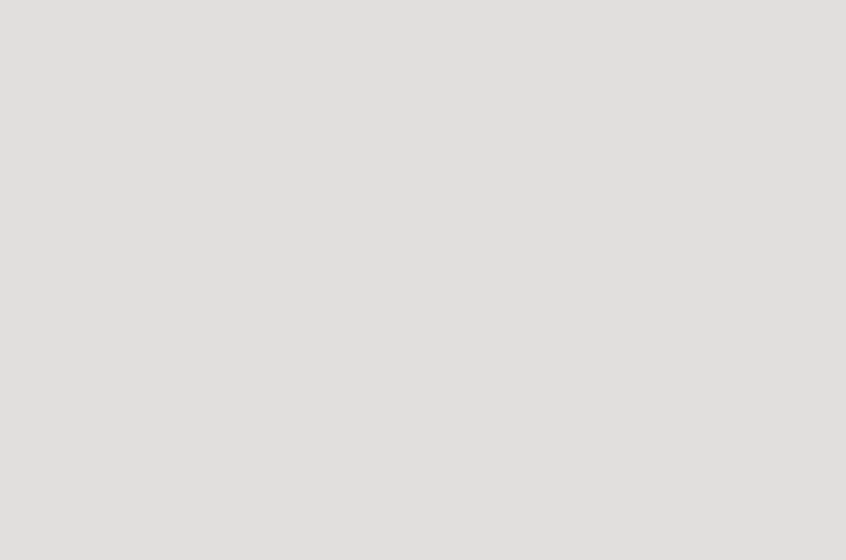
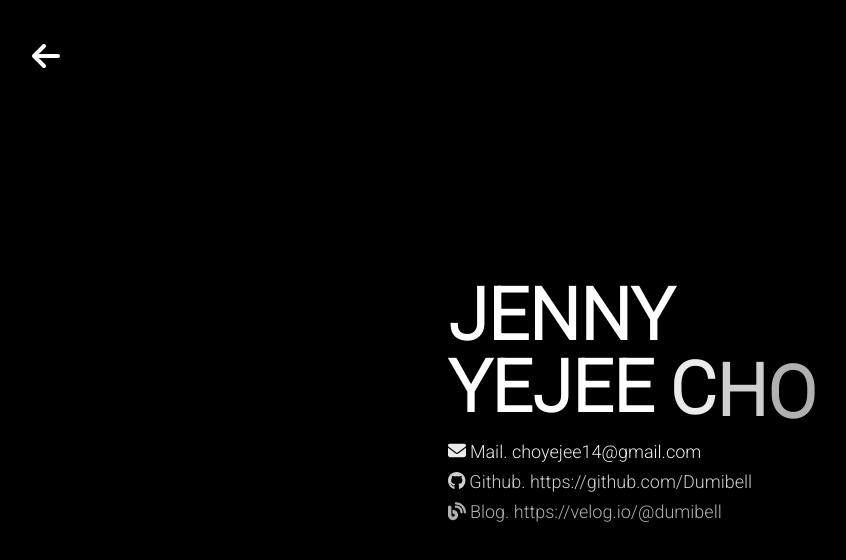
Before and after one commit to Dumibell/PORTFOLIO2, a Next.js app: page / in a window 1280 px wide. Both pictures are taken after a click on the button "CONTACTS". Shown: the top 560 px of the page, without its empty margins (8-854 px from the left). Built offline with nearby package versions, Linux system fonts and the light colour scheme.

Commit message:
fadein css 추가

```diff
--- a/components/About.tsx
+++ b/components/About.tsx
@@ -4,18 +4,16 @@ import { FadeIn } from "ts-react-fade";
 export const About = () => {
   return (
     <div className="w-screen h-screen flex items-center" id="1">
-      {/* <div className="w-full h-full m-16">
+      <div className="w-full h-full m-16">
         <div className="text-7xl font-bold font-Roboto mt-32">
           <div className="flex justify-between">
             <div>
-              <FadeIn delay={500}>
-                <div>
+              <div className="fadeIn position">
                 <p>FRONTEND</p>
                 <p>DEVELOPER</p>
               </div>
-              </FadeIn>
-              <FadeIn delay={900}>
-                <div className="w-[450px] h-52 mt-3">
+
+              <div className="w-[450px] h-52 mt-3 fadeIn image">
                 <Image
                   src="/images/home_img.jpeg"
                   width={450}
@@ -23,10 +21,9 @@ export const About = () => {
                   alt="프로필이미지"
                 />
               </div>
-              </FadeIn>
             </div>
-            <FadeIn delay={700}>
-              <div className="text-base font-light w-[500px] h-[300px] mt-[120px] flex flex-col justify-center items-end">
+
+            <div className="text-base font-light w-[500px] h-[300px] mt-[120px] flex flex-col justify-center items-end selfIntroduction">
               <p>개발자라는 직업을 선택한 이유는</p>
               <p>제가 잘할 수 있는 일이자 좋아하는 일이기 때문입니다.</p>
               <p className="mt-2">
@@ -45,18 +42,16 @@ export const About = () => {
               </p>
               <p> 팀원 간의 소통과 협업의 중요성에 대해 잘 알고 있습니다.</p>
             </div>
-            </FadeIn>
           </div>
-          <FadeIn delay={900}>
+
           <div className="flex flex-col items-end mt-8">
-              <div className="flex flex-col items-end">
+            <div className="flex flex-col items-end name">
               <p>JENNY YEJEE</p>
               <p>CHO</p>
             </div>
           </div>
-          </FadeIn>
         </div>
-      </div> */}
+      </div>
     </div>
   );
 };
--- a/components/Contacts.tsx
+++ b/components/Contacts.tsx
@@ -8,73 +8,70 @@ import { ModalType } from "../pages";
 
 export const Contacts = ({ setModal }: ModalType) => {
   return (
-    // <FadeIn delay={100}>
-    //   <div className="bg-black">
-    //     <FontAwesomeIcon
-    //       icon={faArrowLeft}
-    //       className="text-white fixed m-10 hover:cursor-pointer"
-    //       size="2x"
-    //       onClick={() => setModal(false)}
-    //     />
-    //     <div className="h-screen w-screen flex items-center text-white justify-center">
-    //       <div className="font-Roboto">
-    //         <a
-    //           href="mailto:choyejee14@gmail.com"
-    //           className="text-7xl font-bold "
-    //         >
-    //           <div className="flex">
-    //             <FadeIn delay={100}>J</FadeIn>
-    //             <FadeIn delay={200}>E</FadeIn>
-    //             <FadeIn delay={300}>N</FadeIn>
-    //             <FadeIn delay={40}>N</FadeIn>
-    //             <FadeIn delay={500}>Y</FadeIn>
-    //           </div>
-    //           <div className="flex">
-    //             <FadeIn delay={100}>Y</FadeIn>
-    //             <FadeIn delay={200}>E</FadeIn>
-    //             <FadeIn delay={300}>J</FadeIn>
-    //             <FadeIn delay={400}>E</FadeIn>
-    //             <FadeIn delay={500}>E</FadeIn>
+    <div className="containerFadeIn">
+      <div className="bg-black">
+        <FontAwesomeIcon
+          icon={faArrowLeft}
+          className="text-white fixed m-10 hover:cursor-pointer"
+          size="2x"
+          onClick={() => setModal(false)}
+        />
+        <div className="h-screen w-screen flex items-center text-white justify-center">
+          <div className="font-Roboto">
+            <a
+              href="mailto:choyejee14@gmail.com"
+              className="text-7xl font-bold "
+            >
+              <div className="flex">
+                <div className="text1">J</div>
+                <div className="text2">E</div>
+                <div className="text3">N</div>
+                <div className="text4">N</div>
+                <div className="text5">Y</div>
+              </div>
+              <div className="flex">
+                <div className="text1">Y</div>
+                <div className="text2">E</div>
+                <div className="text3">J</div>
+                <div className="text4">E</div>
+                <div className="text5">E</div>
 
-    //             <FadeIn delay={600} className="ml-4">
-    //               C
-    //             </FadeIn>
-    //             <FadeIn delay={700}>H</FadeIn>
-    //             <FadeIn delay={800}>O</FadeIn>
-    //           </div>
-    //         </a>
+                <div className="ml-4 text6">C</div>
+                <div className="text7">H</div>
+                <div className="text8">O</div>
+              </div>
+            </a>
 
-    //         <div className="text-lg mt-3">
-    //           <FadeIn delay={600}>
-    //             <div>
-    //               <FontAwesomeIcon icon={faEnvelope} className="text-white" />
-    //               <span className="ml-1">Mail. </span>
-    //               <a href="mailto:choyejee14@gmail.com">choyejee14@gmail.com</a>
-    //             </div>
-    //           </FadeIn>
-    //           <FadeIn delay={700}>
-    //             <div>
-    //               <FontAwesomeIcon icon={faGithub} className="text-white" />
-    //               <span className="ml-1">Github. </span>
-    //               <a href="https://github.com/Dumibell">
-    //                 https://github.com/Dumibell
-    //               </a>
-    //             </div>
-    //           </FadeIn>
-    //           <FadeIn delay={800}>
-    //             <div>
-    //               <FontAwesomeIcon icon={faBlog} className="text-white" />
-    //               <span className="ml-1">Blog. </span>
-    //               <a href="https://velog.io/@dumibell">
-    //                 https://velog.io/@dumibell
-    //               </a>
-    //             </div>
-    //           </FadeIn>
-    //         </div>
-    //       </div>
-    //     </div>
-    //   </div>
-    // </FadeIn>
-    <div></div>
+            <div className="text-lg mt-3">
+              <div className="text6">
+                <div className="hover:underline">
+                  <FontAwesomeIcon icon={faEnvelope} className="text-white" />
+                  <span className="ml-1">Mail. </span>
+                  <a href="mailto:choyejee14@gmail.com">choyejee14@gmail.com</a>
+                </div>
+              </div>
+              <div className="text7">
+                <div className="hover:underline">
+                  <FontAwesomeIcon icon={faGithub} className="text-white" />
+                  <span className="ml-1">Github. </span>
+                  <a href="https://github.com/Dumibell">
+                    https://github.com/Dumibell
+                  </a>
+                </div>
+              </div>
+              <div className="text8">
+                <div className="hover:underline">
+                  <FontAwesomeIcon icon={faBlog} className="text-white" />
+                  <span className="ml-1">Blog. </span>
+                  <a href="https://velog.io/@dumibell">
+                    https://velog.io/@dumibell
+                  </a>
+                </div>
+              </div>
+            </div>
+          </div>
+        </div>
+      </div>
+    </div>
   );
 };
--- a/components/Project1.tsx
+++ b/components/Project1.tsx
@@ -38,9 +38,7 @@ export const Project1 = ({ click, setClick }: ClickType) => {
         ) : (
           <div className="w-[800px] h-[500px] border">
             <Image
-              src={
-                process.env.PUBLIC_URL + "/images/마이페이크트립_검색리스트.gif"
-              }
+              src="/images/마이페이크트립_검색리스트.gif"
               width={800}
               height={500}
               alt="시연영상"
--- a/components/Project3.tsx
+++ b/components/Project3.tsx
@@ -36,7 +36,7 @@ export const Project3 = ({ click, setClick }: ClickType) => {
         ) : (
           <div className="w-[800px] h-[500px] border">
             <Image
-              src={process.env.PUBLIC_URL + "/images/vetflux.gif"}
+              src="/images/vetflux.gif"
               width={800}
               height={500}
               alt="시연영상"
--- a/styles/globals.css
+++ b/styles/globals.css
@@ -10,3 +10,149 @@
 body {
   background-color: #e1dfdd;
 }
+
+.position,
+.containerFadeIn,
+.text1 {
+  animation: fadein1 1s;
+  -moz-animation: fadein1 1s; /* Firefox */
+  -webkit-animation: fadein1 1s; /* Safari and Chrome */
+  -o-animation: fadein1 1s; /* Opera */
+}
+
+.selfIntroduction {
+  animation: fadein2 1.5s;
+  -moz-animation: fadein2 1.5s; /* Firefox */
+  -webkit-animation: fadein2 1.5s; /* Safari and Chrome */
+  -o-animation: fadein2 1.5s; /* Opera */
+}
+
+.image {
+  animation: fadein3 1.8s;
+  -moz-animation: fadein3 1.8s; /* Firefox */
+  -webkit-animation: fadein3 1.8s; /* Safari and Chrome */
+  -o-animation: fadein3 1.8s; /* Opera */
+}
+
+.name {
+  animation: fadein4 2s;
+  -moz-animation: fadein4 2s; /* Firefox */
+  -webkit-animation: fadein4 2s; /* Safari and Chrome */
+  -o-animation: fadein4 2s; /* Opera */
+}
+
+.text2 {
+  animation: fadeintext 1.1s;
+  -moz-animation: fadeintext 1.1s; /* Firefox */
+  -webkit-animation: fadeintext 1.1s; /* Safari and Chrome */
+  -o-animation: fadeintext 1.1s; /* Opera */
+}
+
+.text3 {
+  animation: fadeintext 1.5s;
+  -moz-animation: fadeintext 1.5s; /* Firefox */
+  -webkit-animation: fadeintext 1.5s; /* Safari and Chrome */
+  -o-animation: fadeintext 1.5s; /* Opera */
+}
+
+.text4 {
+  animation: fadeintext 2s;
+  -moz-animation: fadeintext 2s; /* Firefox */
+  -webkit-animation: fadeintext 2s; /* Safari and Chrome */
+  -o-animation: fadeintext 2s; /* Opera */
+}
+
+.text5 {
+  animation: fadeintext 3s;
+  -moz-animation: fadeintext 3s; /* Firefox */
+  -webkit-animation: fadeintext 3s; /* Safari and Chrome */
+  -o-animation: fadeintext 3s; /* Opera */
+}
+
+.text6 {
+  animation: fadeintext 4s;
+  -moz-animation: fadeintext 4s; /* Firefox */
+  -webkit-animation: fadeintext 4s; /* Safari and Chrome */
+  -o-animation: fadeintext 4s; /* Opera */
+}
+
+.text7 {
+  animation: fadeintext 5s;
+  -moz-animation: fadeintext 5s; /* Firefox */
+  -webkit-animation: fadeintext 5s; /* Safari and Chrome */
+  -o-animation: fadeintext 5s; /* Opera */
+}
+
+.text8 {
+  animation: fadeintext 6s;
+  -moz-animation: fadeintext 6s; /* Firefox */
+  -webkit-animation: fadeintext 6s; /* Safari and Chrome */
+  -o-animation: fadeintext 6s; /* Opera */
+}
+
+@keyframes fadein1 {
+  from {
+    opacity: 0;
+    transform: translateY(20px);
+  }
+  to {
+    opacity: 1;
+    transform: translateY(0px);
+  }
+}
+
+@keyframes fadein2 {
+  from {
+    opacity: 0;
+  }
+  30% {
+    opacity: 0;
+    transform: translateY(20px);
+  }
+  to {
+    opacity: 1;
+    transform: translateY(0px);
+  }
+}
+
+@keyframes fadein3 {
+  from {
+    opacity: 0;
+  }
+  10% {
+    opacity: 0;
+    transform: translateY(20px);
+  }
+  to {
+    opacity: 1;
+    transform: translateY(0px);
+  }
+}
+
+@keyframes fadein4 {
+  from {
+    opacity: 0;
+  }
+  40% {
+    opacity: 0;
+    transform: translateY(20px);
+  }
+  to {
+    opacity: 1;
+    transform: translateY(0px);
+  }
+}
+
+@keyframes fadeintext {
+  from {
+    opacity: 0;
+  }
+  10% {
+    opacity: 0;
+    transform: translateY(20px);
+  }
+  to {
+    opacity: 1;
+    transform: translateY(0px);
+  }
+}
```
Also changed, not shown: pages/_app.tsx (+4 -4 lines). Lines whose indentation alone changed are shown as unchanged.
